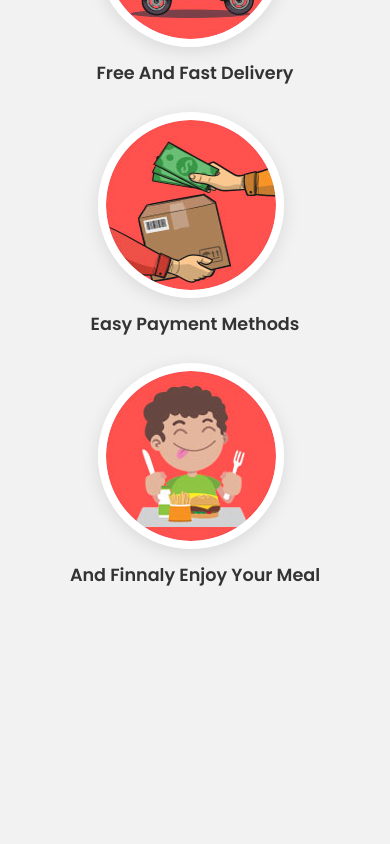
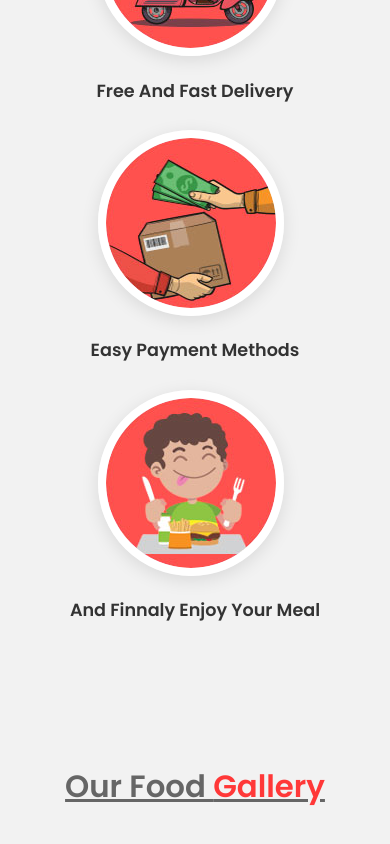
Before and after one commit to AmolShelke2/React-Foodie-app, a React (Create React App) app: page / in a window 390 px wide. Shown: the part 5941-6785 px from the top of the page. Before the commit the page ends 6573 px from the top, so only its background shows below. Built offline with nearby package versions, Linux system fonts and the light colour scheme.

Commit message:
Adding Image Gallery section

```diff
--- a/src/App.js
+++ b/src/App.js
@@ -6,6 +6,7 @@ import Home from './components/home/Home';
 import Specials from './components/speciality/Specials';
 import Populars from './components/popular/Populars';
 import { Steps } from './components/steps/Steps';
+import { ImageGallery } from './components/gallery/ImageGallery';
 
 const App = () => {
   return (
@@ -15,6 +16,7 @@ const App = () => {
       <Specials />
       <Populars />
       <Steps />
+      <ImageGallery />
     </div>
   );
 };
--- /dev/null
+++ b/src/components/gallery/ImageGallery.css
@@ -0,0 +1,5 @@
+.gallery .box-container {
+  display: flex;
+  flex-wrap: wrap;
+  gap: 1.5rem;
+}
--- /dev/null
+++ b/src/components/gallery/ImageGallery.js
@@ -0,0 +1,15 @@
+import React from 'react';
+
+import './ImageGallery.css';
+
+export const ImageGallery = () => {
+  return (
+    <section className="gallery">
+      <h1 className="heading">
+        Our food <span>gallery</span>
+      </h1>
+
+      <div className="box-container"></div>
+    </section>
+  );
+};
--- a/src/components/header/Header.css
+++ b/src/components/header/Header.css
@@ -79,10 +79,10 @@ header .navbar a:hover {
     padding: 1.5rem;
     margin: 1.5rem;
     display: block;
-    border: 0.2rem solid rgba(0, 0, 0, 0.1);
+    border: 0.2rem solid #666;
     border-left: 0.5rem solid var(--red);
     background: linear-gradient(to left, #c7eef5, #c3a9ff);
-    color: #888;
-    text-shadow: 0 2px 3px #fff;
+    color: #fff;
+    text-shadow: 0 2px 3px #888;
   }
 }
--- a/src/components/steps/Steps.css
+++ b/src/components/steps/Steps.css
@@ -3,6 +3,7 @@
   flex-direction: column;
   gap: 1.5rem;
   padding: 1rem;
+  margin-bottom: 10rem;
 }
 
 .box-container {
@@ -29,6 +30,7 @@
   box-shadow: 0 0.5rem 2rem rgba(0, 0, 0, 0.1);
   border: 1rem solid #fff;
   margin-right: 1rem;
+  margin-bottom: 1rem;
 }
 
 .steps .box h3 {
```
